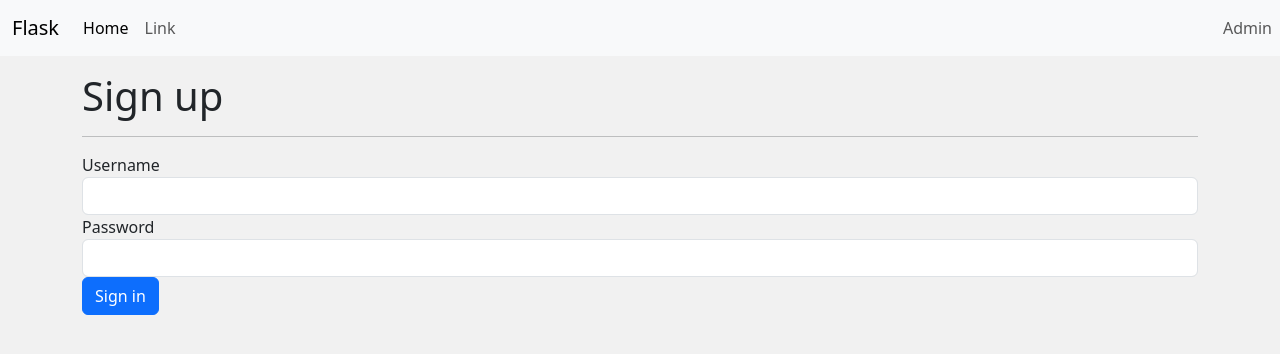
After one commit to ton731/flask-learning, a Flask app: page /sign-in in a window 1280 px wide. The commit adds this page. Shown: the top 354 px of the page. Run offline with Flask 2, Linux system fonts and the light colour scheme; parts of the project's set-up code (start-up, migrations or seed data) failed here and were passed over.

Commit message:
add sending files, flask cookies, session object

```diff
--- /dev/null
+++ b/app/templates/public/sign_in.html
@@ -0,0 +1,36 @@
+{% extends "public/templates/public_template.html" %}
+
+{% block title %} sign in {% endblock %}
+
+
+
+{% block main %}
+
+<div class="container">
+    <div class="row">
+        <div class="col">
+
+            <h1>Sign up</h1>
+            <hr>
+
+            <form action="/sign-in" method="POST">
+
+                <div class="form-group">
+                    <label>Username</label>
+                    <input type="text" class="form-control" name="username">
+                </div>
+
+                <div class="form-group">
+                    <label>Password</label>
+                    <input type="password" class="form-control" name="password">
+                </div>
+
+                <button type="submit" class="btn btn-primary">Sign in</button>
+
+            </form>
+
+        </div>
+    </div>
+</div>
+
+{% endblock %}
--- a/app/views.py
+++ b/app/views.py
@@ -77,14 +77,14 @@ users = {
 
 
 # dynamic url with one vairable
-@app.route("/profile/<username>")
-def profile(username):
+# @app.route("/profile/<username>")
+# def profile(username):
 
-    user = None
-    if username in users:
-        user = users[username]
+#     user = None
+#     if username in users:
+#         user = users[username]
 
-    return render_template("public/profile.html", username=username, user=user)
+#     return render_template("public/profile.html", username=username, user=user)
 
 
 # dynamic url with multiple variables
@@ -195,3 +195,117 @@ def upload_image():
             return redirect(request.url)
 
     return render_template("public/upload_image.html")
+
+
+
+
+# sending files
+from flask import send_from_directory, abort
+
+# app.config["CLIENT_IMAGES"] = "app/static/client/img"
+app.config["CLIENT_IMAGES"] = "/Users/tony/Desktop/flask-learning/app/static/client/img"
+
+@app.route("/get-image/<image_name>")
+def get_image(image_name):
+    try:
+        return send_from_directory(
+            app.config["CLIENT_IMAGES"],
+            path=image_name,
+            as_attachment=False)
+
+    except FileNotFoundError:
+        abort(404)
+
+
+# flask cookies
+@app.route("/cookies")
+def cookies():
+
+    res = make_response("Cookies", 200)
+
+    res.set_cookie("flavor",
+                   value="chocolate chip",
+                   max_age=10,
+                   expires=None,
+                   path=request.path,
+                   domain=None,
+                   secure=False,
+                   httponly=False,
+                   samesite=False)
+
+
+    cookies = request.cookies
+    flavor = cookies.get("flavor")
+    print("cookie flavor:", flavor)
+
+    return res
+
+
+
+# Flask session object
+from flask import session, url_for
+
+app.config["SECRET_KEY"] = "sdglishgqithqo-rrqhia"
+
+#  a mock database
+users = {
+    "tony": {
+    "username": "tony",
+    "email": "tony@gmail.com",
+    "password": "tony123",
+    "bio": "civil engeering"
+    },
+    "ivy": {
+    "username": "ivy",
+    "email": "ivy@gmail.com",
+    "password": "ivy123",
+    "bio": "anthorpology"
+    }
+}
+
+@app.route("/sign-in", methods=["GET", "POST"])
+def sign_in():
+
+    if request.method == "POST":
+
+        req = request.form
+
+        username = req.get("username")
+        password = req.get("password")
+
+        # this is purely to demonstrate session object
+        # don't use these in real production, it's not safe
+
+        if username not in users:
+            print("username not found")
+            return redirect(request.url)
+        else:
+            user = users[username]
+
+        if not password == user["password"]:
+            print("Password incorrect")
+            return redirect(request.url)
+        else:
+            session["USERNAME"] = user["username"]
+            print("User added to session")
+            return redirect(url_for("profile"))
+
+    return render_template("public/sign_in.html")
+
+
+@app.route("/profile/")
+def profile():
+
+    if session.get("USERNAME", None) is not None:
+        username = session.get("USERNAME")
+        user = users[username]
+        return render_template("public/profile.html", username=username, user=user)
+    else:
+        print("Username not found in session")
+        return redirect(url_for("sign_in"))
+
+
+@app.route("sign-out")
+def sign_out():
+    session.pop("USERNAME", None)
+    return redirect(url_for("sign_in"))
```
Also changed, not shown: app/templates/public/profile.html (+8 -2 lines), app/static/client/img/tony.jpg (added).
